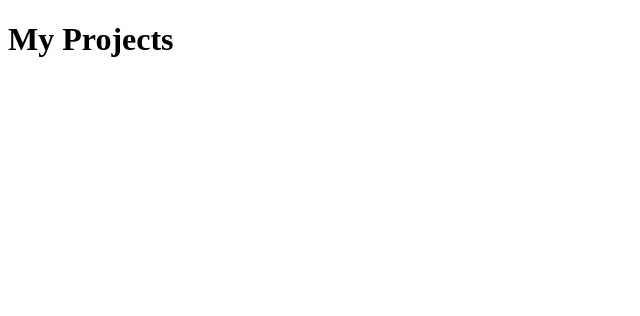
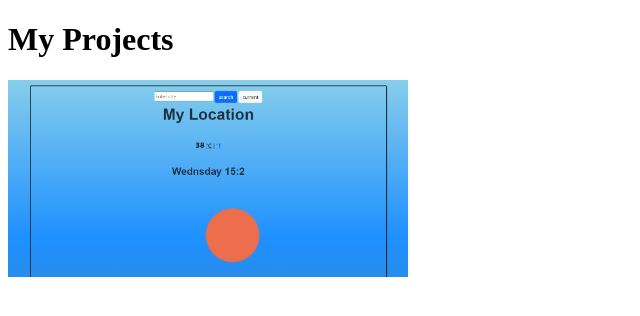
Before and after one commit to ReaDaCoder/portfolio-project, a plain HTML site: page src/projects.html in a window 1280 px wide. Shown: the whole page, without its empty margins (0-640 px from the left). Drawn offline with Linux system fonts and the light colour scheme.

Commit message:
Added weather app image

```diff
--- a/src/projects.html
+++ b/src/projects.html
@@ -8,5 +8,11 @@
   </head>
   <body>
     <h1>My Projects</h1>
+    <img
+      src="/media/weatherapp.png"
+      alt="Weather app"
+      width="400"
+      class="mt-5"
+    />
   </body>
 </html>
```
Also changed, not shown: media/weatherapp.png (added).
